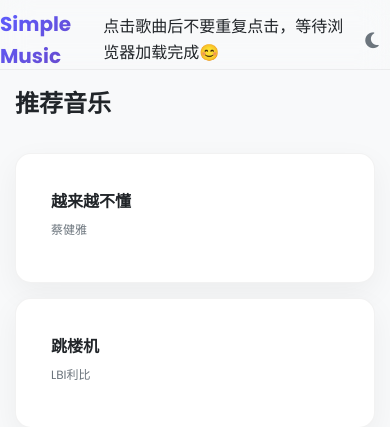
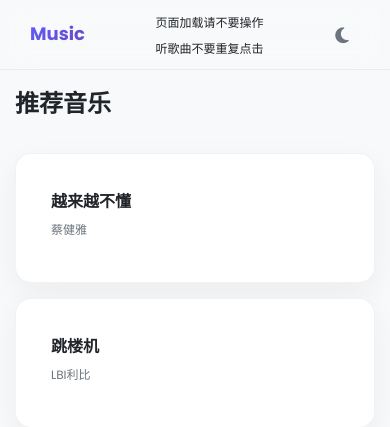
Before and after one commit to dxj20120122/Music, a PHP site: page / in a window 390 px wide. Shown: the top 427 px of the page. Run offline with PHP 8.4, Linux system fonts and the light colour scheme.

Commit message:
提升用户体验

```diff
--- a/index.html
+++ b/index.html
@@ -17,10 +17,9 @@
 <body>
     <header>
         <div class="header-left">
-            <a href="#Simple Music" class="logo">Simple Music</a>
+            <a href="#Simple Music" class="logo">Music</a>
             <nav>
                 <ul class="nav-menu">
-                    <li><a href="#Simple Music" class="nav-link active">首页</a></li>
                     <li><a href="./StuckSolved.html" class="nav-link" target="_blank">卡顿解决</a></li>
                     <li><a href="./oldIndex.html" class="nav-link" target="_blank">旧版</a></li>
                     <li><a href="url.html?url=https://donation.moujie.dpdns.org/" class="nav-link"
@@ -30,7 +29,11 @@
         </div>
 
         <div class="header-center">
-            点击歌曲后不要重复点击，等待浏览器加载完成😊
+            <span>
+                页面加载请不要操作
+                <br>
+                听歌曲不要重复点击
+            </span>
         </div>
 
         <div class="header-right">
--- a/index_styles.css
+++ b/index_styles.css
@@ -213,7 +213,7 @@ header {
     backdrop-filter: blur(15px);
     border-bottom: 1px solid var(--nav-border);
     z-index: 1000;
-    padding: 0 20px;
+    padding: 0 30px;
     display: flex;
     align-items: center;
     justify-content: space-between;
@@ -226,8 +226,9 @@ header {
 }
 
 .logo {
-    font-size: 24px;
-    font-weight: 700;
+    font-size: 20px;
+    font-weight: 900;
+    text-align: center;
     background: var(--accent-gradient);
     -webkit-background-clip: text;
     -webkit-text-fill-color: transparent;
@@ -1518,11 +1519,19 @@ h1 {
 }
 
 @media (max-width: 1024px) {
+    .header {
+        padding: 0px 5px;
+    }
+
     .container {
         margin-left: 0;
         padding: 20px;
     }
 
+    .header-center span {
+        font-size: 12px;
+    }
+
     .sidebar {
         transform: translateX(-100%);
         transition: transform 0.3s ease;
@@ -1550,8 +1559,13 @@ h1 {
         gap: 10px;
     }
 
+    .header {
+        padding: 0px 0px;
+    }
+
     .logo {
-        font-size: 20px;
+        font-size: 18px;
+        text-align: center;
     }
 
     .search-bar {
@@ -1708,10 +1722,6 @@ h1 {
         padding: 15px;
     }
 
-    header {
-        padding: 30px 0 20px;
-    }
-
     .song-image {
         height: 180px;
     }
```
